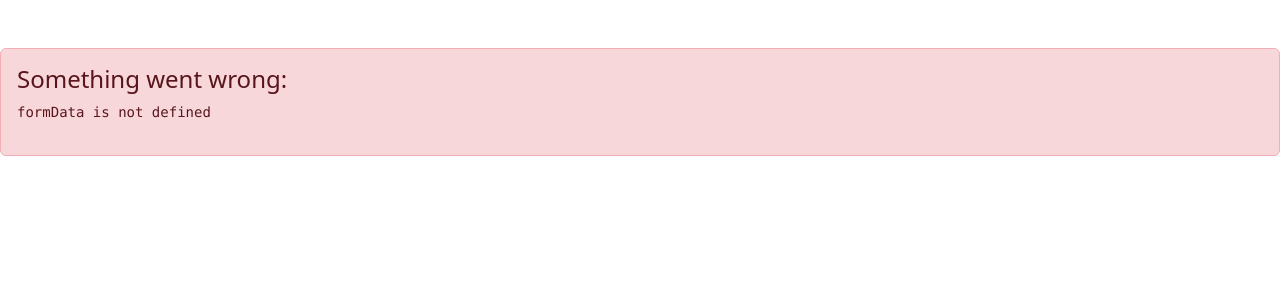
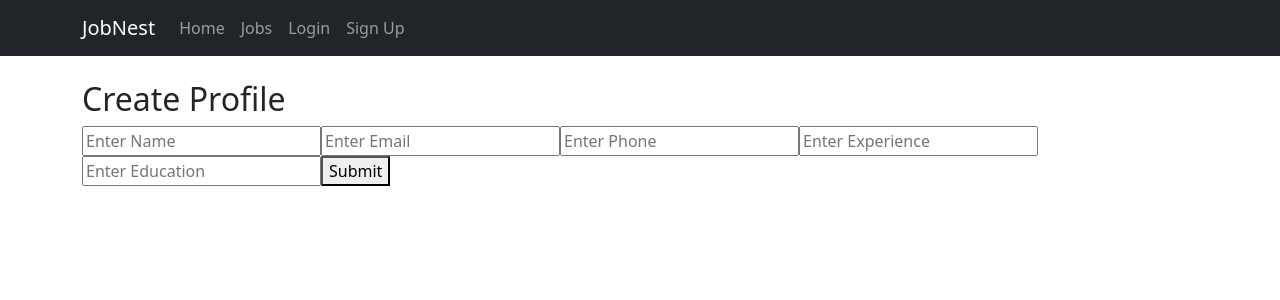
Before and after one commit to Muneebawan123-collab/JobNest, a React (Vite) app in the folder frontend/: page /profile/jobseeker in a window 1280 px wide. Shown: the top 300 px of the page. Built offline with nearby package versions, Linux system fonts and the light colour scheme.

Commit message:
changed something

```diff
--- a/frontend/src/components/ProtectedRoute.jsx
+++ b/frontend/src/components/ProtectedRoute.jsx
@@ -3,6 +3,7 @@ import { useDispatch, useSelector } from 'react-redux';
 import { Navigate, Outlet } from 'react-router-dom';
 import { getProfile } from '../features/profile/profileSlice';
 import Spinner from 'react-bootstrap/Spinner';
+import { jwtDecode } from "jwt-decode"; // ✅ Correct
 
 const ProtectedRoute = () => {
   const dispatch = useDispatch();
--- a/frontend/src/pages/jobs/JobDetails.jsx
+++ b/frontend/src/pages/jobs/JobDetails.jsx
@@ -15,8 +15,12 @@ const JobDetails = () => {
     dispatch(fetchJobDetails(id));
   }, [dispatch, id]);
 
+  // Handle loading and error states
   if (loading) return <Spinner animation="border" className="d-block mx-auto mt-5" />;
   if (error) return <Alert variant="danger" className="mt-5">{error}</Alert>;
+
+  // Ensure job exists before rendering
+  if (!job) return <Alert variant="warning" className="mt-5">Job details not available</Alert>;
 
   return (
     <div className="container mt-4">
@@ -24,38 +28,38 @@ const JobDetails = () => {
         <Card.Body>
           <div className="d-flex justify-content-between align-items-start">
             <div>
-              <Card.Title>{job.title}</Card.Title>
+              <Card.Title>{job?.title || "Job Title Not Available"}</Card.Title>
               <Card.Subtitle className="mb-3 text-muted">
-                {job.employer.companyName}
+                {job?.employer?.companyName || "Company Not Available"}
               </Card.Subtitle>
-              <Badge bg="primary" className="me-2">{job.employmentType}</Badge>
-              <Badge bg="secondary">{job.location}</Badge>
+              <Badge bg="primary" className="me-2">{job?.employmentType || "N/A"}</Badge>
+              <Badge bg="secondary">{job?.location || "Location Not Available"}</Badge>
             </div>
             <div className="text-end">
-              <h4 className="text-success">${job.salary}/year</h4>
+              <h4 className="text-success">${job?.salary || "N/A"}/year</h4>
               <small className="text-muted">
-                Posted: {new Date(job.createdAt).toLocaleDateString()}
+                Posted: {job?.createdAt ? new Date(job.createdAt).toLocaleDateString() : "N/A"}
               </small>
             </div>
           </div>
 
-          <Card.Text className="mt-4">
+        <div className="mt-4">
             <h5>Description</h5>
             <div className="text-muted" style={{ whiteSpace: 'pre-wrap' }}>
-              {job.description}
+            {job.description}
             </div>
-          </Card.Text>
+        </div>
 
-          <Card.Text>
+         <div className="mt-4">
             <h5>Requirements</h5>
             <ul>
-              {job.requirements.map((req, i) => (
+                {job.requirements.map((req, i) => (
                 <li key={i}>{req}</li>
-              ))}
+            ))}
             </ul>
-          </Card.Text>
+        </div>
 
-          {user?.role === 'jobSeeker' && <ApplicationForm jobId={job._id} />}
+          {user?.role === 'jobSeeker' && job?._id && <ApplicationForm jobId={job._id} />}
         </Card.Body>
       </Card>
     </div>
--- a/frontend/src/pages/profile/JobSeekerProfile.jsx
+++ b/frontend/src/pages/profile/JobSeekerProfile.jsx
@@ -5,56 +5,31 @@ import { getProfile, updateProfile } from '../../features/profile/profileSlice';
 import { clearProfileError } from '../../features/profile/profileSlice';
 
 const JobSeekerProfile = () => {
-    const dispatch = useDispatch();
-    const { profile, loading, error } = useSelector((state) => state.profile);
+    const [formData, setFormData] = useState({
+        name: "",
+        email: "",
+        phone: "",
+        experience: "",
+        education: "",
+    });
 
-    const handleSubmit = (e) => {
-      e.preventDefault();
-      dispatch(clearProfileError()); // Clear previous errors
-      dispatch(updateProfile(formData));
+    const handleChange = (e) => {
+        setFormData({ ...formData, [e.target.name]: e.target.value });
     };
 
     return (
-      <div className="container mt-4">
-        <h2 className="mb-4">Job Seeker Profile</h2>
-
-        {error && (
-          <Alert variant="danger" className="mb-4">
-            Profile update failed: {error}
-            <Button
-              variant="link"
-              onClick={() => dispatch(clearProfileError())}
-              className="float-end"
-            >
-              Dismiss
-            </Button>
-          </Alert>
-        )}
-
-        <Form onSubmit={handleSubmit}>
-          <Form.Group className="mb-3">
-            <Form.Label>Full Name *</Form.Label>
-            <Form.Control
-              type="text"
-              value={formData.fullName}
-              onChange={(e) => setFormData({ ...formData, fullName: e.target.value })}
-              required
-              isInvalid={!!error}
-            />
-          </Form.Group>
-
-          {/* Add other fields */}
-
-          <Button
-            variant="primary"
-            type="submit"
-            disabled={loading}
-          >
-            {loading ? 'Saving...' : 'Save Profile'}
-          </Button>
-        </Form>
-      </div>
+        <div>
+            <h2>Create Profile</h2>
+            <form>
+                <input type="text" name="name" value={formData.name} onChange={handleChange} placeholder="Enter Name" />
+                <input type="email" name="email" value={formData.email} onChange={handleChange} placeholder="Enter Email" />
+                <input type="text" name="phone" value={formData.phone} onChange={handleChange} placeholder="Enter Phone" />
+                <input type="text" name="experience" value={formData.experience} onChange={handleChange} placeholder="Enter Experience" />
+                <input type="text" name="education" value={formData.education} onChange={handleChange} placeholder="Enter Education" />
+                <button type="submit">Submit</button>
+            </form>
+        </div>
     );
-  };
+};
 
 export default JobSeekerProfile;
```
